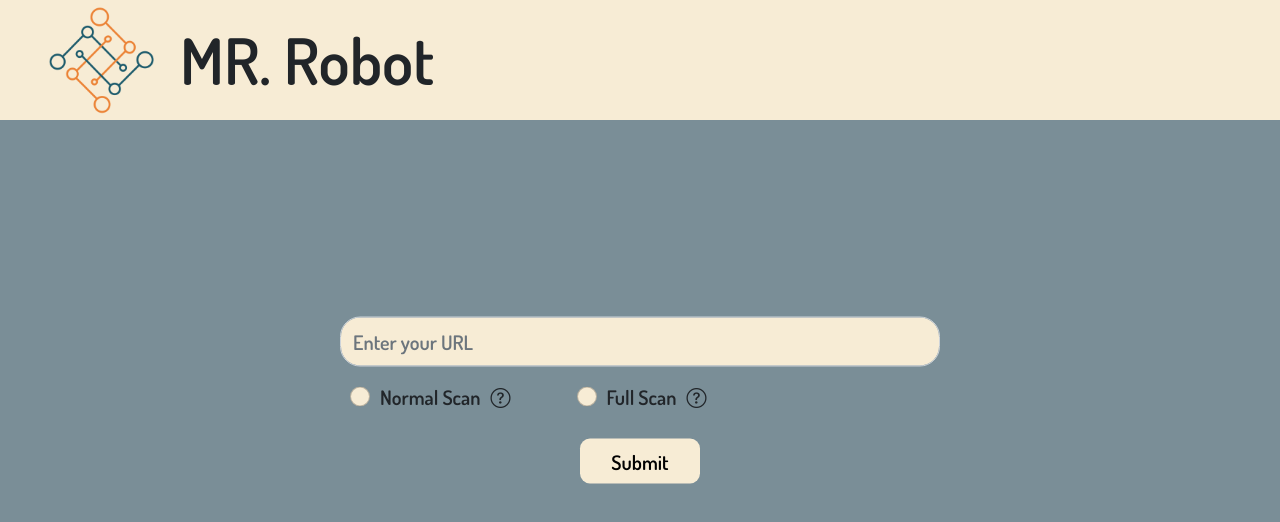
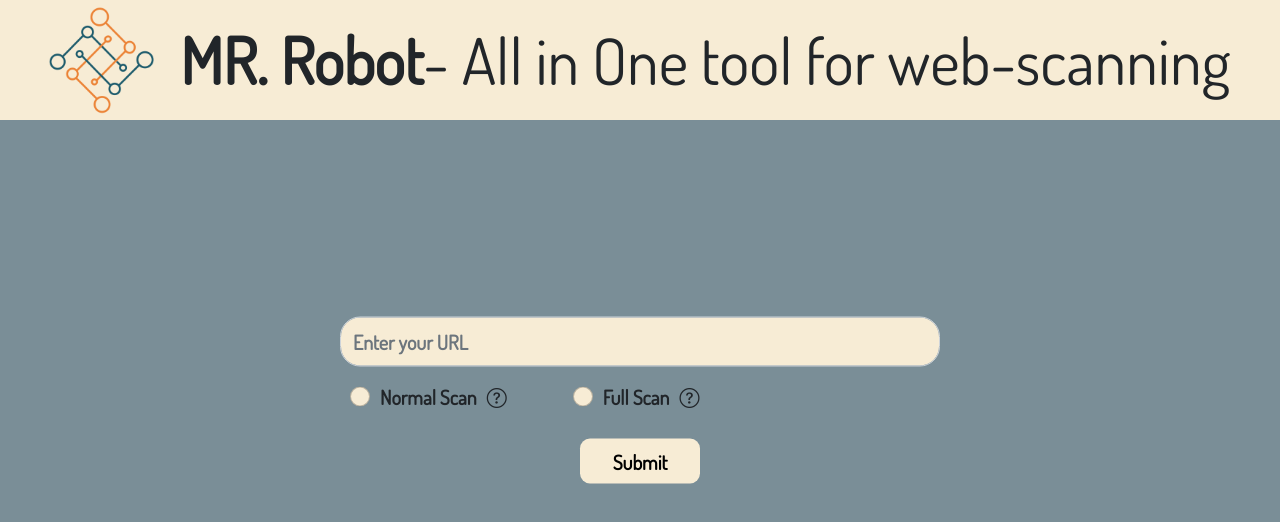
Before and after one commit to sirasbook/mr-robot-frontend, a React (Create React App) app: page / in a window 1280 px wide. Shown: the top 522 px of the page. Built offline with nearby package versions, Linux system fonts and the light colour scheme.

Commit message:
edit font weight

```diff
--- a/src/components/header.css
+++ b/src/components/header.css
@@ -7,8 +7,15 @@
     position: relative;
     top: 50%;
     transform: translate(0, -50%);
+}
+
+.header .name {
     font-size: 64px;
     font-weight: bold;
+}
+
+.header .desc {
+    font-size: 64px;
 }
 
 .header img {
--- a/src/components/header.js
+++ b/src/components/header.js
@@ -6,7 +6,8 @@ const Header = () => {
     return (
         <div className="header">
             <img src={logo} class="rounded float-start" alt="logo"/>
-            <label>MR. Robot</label>
+                <label className="name">MR. Robot</label>
+                <label className="desc">- All in One tool for web-scanning</label>
         </div>
     )
 }
--- a/src/index.css
+++ b/src/index.css
@@ -1,5 +1,5 @@
 @import 'bootstrap/dist/css/bootstrap.min.css';
-@import url("https://fonts.googleapis.com/css2?family=Dosis:wght@600");
+@import url("https://fonts.googleapis.com/css2?family=Dosis");
 @import url("https://cdn.jsdelivr.net/npm/bootstrap-icons@1.3.0/font/bootstrap-icons.css");
 
 body {
--- a/src/reports/report.css
+++ b/src/reports/report.css
@@ -7,11 +7,13 @@
 .summary-container h1 {
     padding-top: 40px;
     padding-left: 100px;
+    font-weight: bold;
 }
 
 .summary-container h2 {
     padding-top: 30px;
     padding-left: 100px;
+    font-weight: bold;
 }
 
 .summary-container li {
--- a/src/request/request.css
+++ b/src/request/request.css
@@ -6,6 +6,7 @@
     top: 50%;
     transform: translate(-50%, -50%);
     font-size: 20px;
+    font-weight: 600;
 }
 
 .request-container .url-input {
@@ -14,6 +15,7 @@
     height: 50px;
     background-color: #f7ecd5;
     font-size: 20px;
+    font-weight: 600;
 }
 
 .request-container .form-check-inline {
@@ -35,6 +37,7 @@
     border-radius: 10px;
     font-size: 20px;
     margin-top: 10px;
+    font-weight: 600;
 }
 
 .request-container .btn.btn-primary:focus, .request-container .btn.btn-primary:hover, .request-container .btn.btn-primary:active {
```
